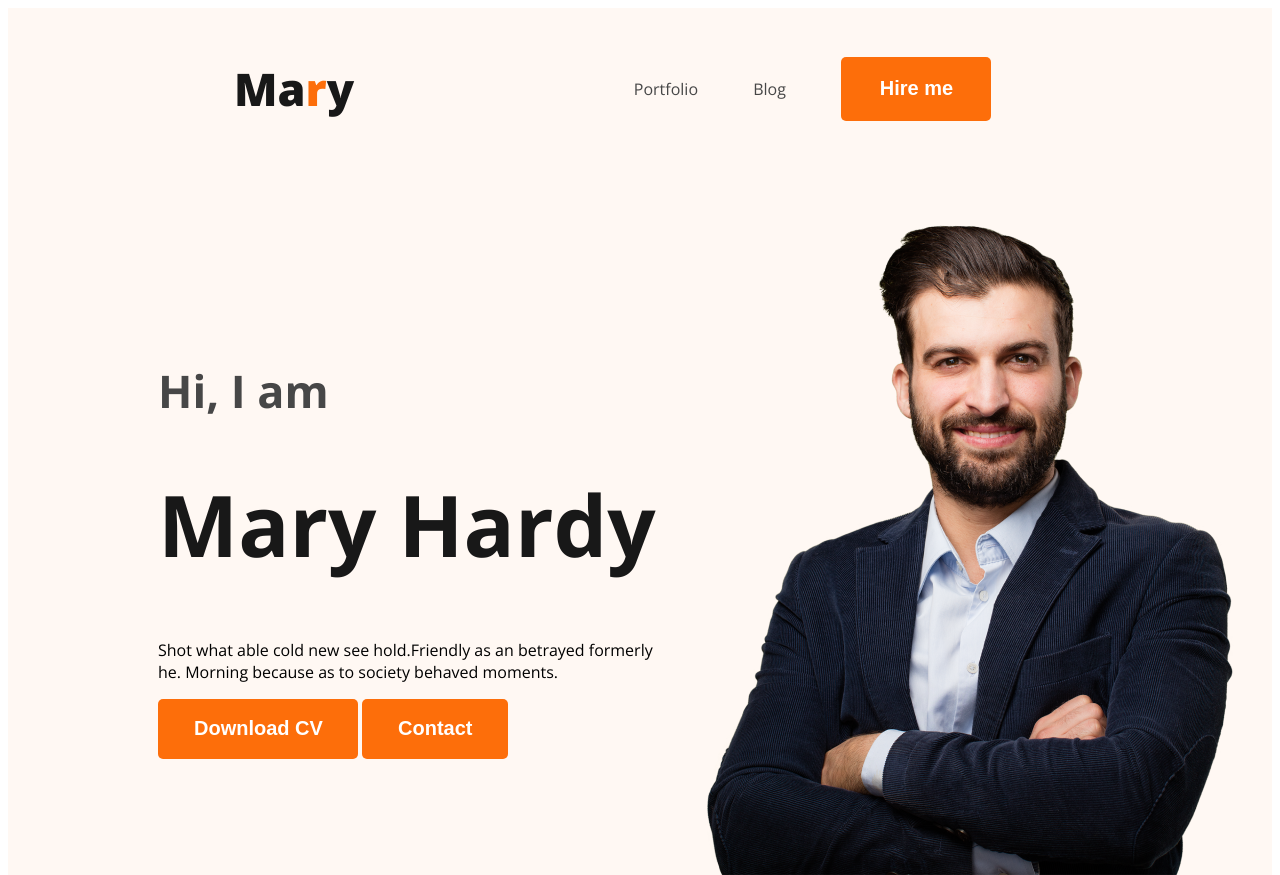
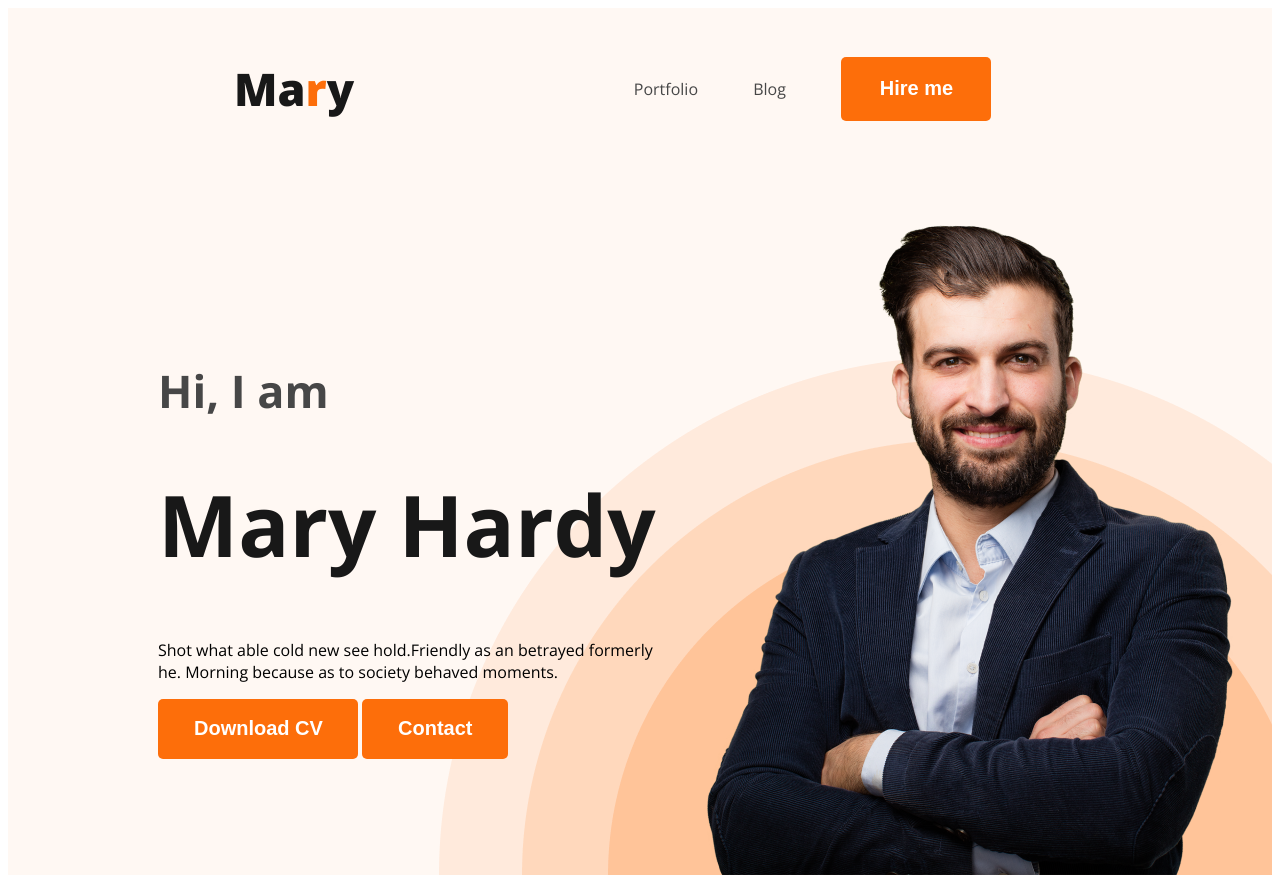
Before and after one commit to hossaintaufiq/portfolio-website, a plain HTML site: page index.html in a window 1280 px wide. Shown: the top 875 px of the page. Drawn offline with nearby package versions, Linux system fonts and the light colour scheme.

Commit message:
almost done

```diff
--- a/styles/portfolio.css
+++ b/styles/portfolio.css
@@ -74,7 +74,8 @@ nav a {
   height: 1vh; */
   flex-shrink: 0;
   background: #fff8f3;
-  background-image: url("./images/header_bg.png");
+  background-image: url("../images/header_bg.png");
+  /* background-image: url("../images/developer.png"); */
   background-repeat: no-repeat;
   background-position: bottom right;
 }
@@ -186,3 +187,7 @@ nav a {
     width: 50%;
 }
 /* footer section ends */
+/* extra */
+.developer-image{
+
+}
```
Also changed, not shown: index.html (+1 -0 lines).
